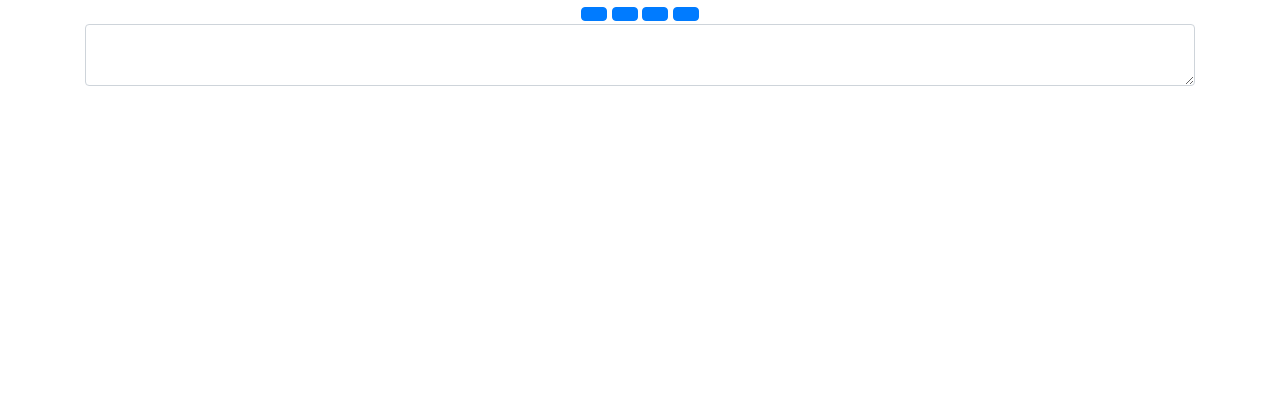
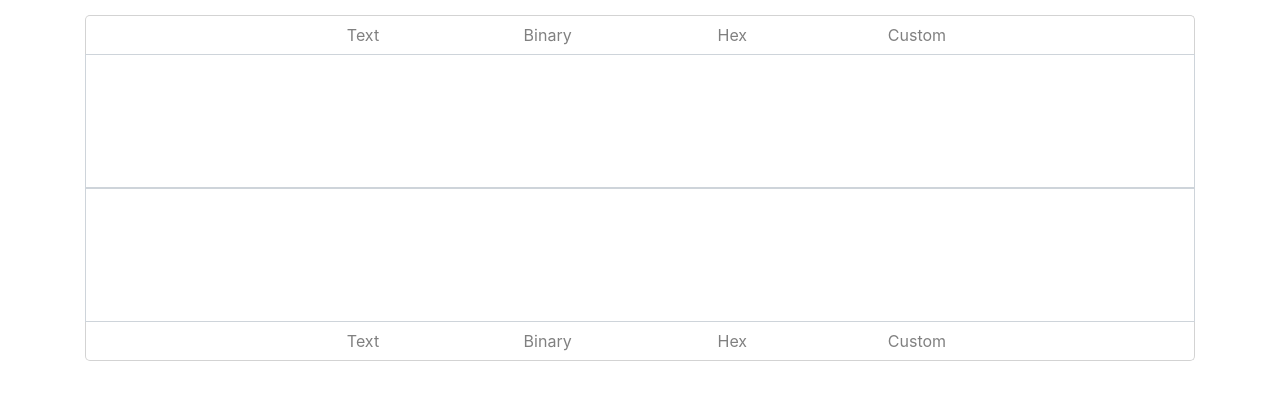
Before and after one commit to bturner1273/NUMBER_SYSTEMS_FUN, a plain HTML site: page converter.html in a window 1280 px wide. Drawn offline with nearby package versions, Linux system fonts and the light colour scheme.

Commit message:
new ui design coming along smoothly, got the base of the input-output text area gui layed out

```diff
--- a/assets/css/converter_styles.css
+++ b/assets/css/converter_styles.css
@@ -1,3 +1,74 @@
-#input_format_toolbar{
+html{
+    height: 100%;
+    width: 100%;
+}
 
+body{
+    height: 100%;
+    width: 100%;
 }
+
+.row div button{
+    border-radius: 0px;
+    color: gray;
+    background: transparent;
+}
+
+.row div button:hover{
+    background: lightgray;
+}
+
+/* THIS WILL BE DONE IN JS JUST LIKE ON THE ORIGINAL PAGE THIS IS JUST FOR TESTING */
+.row div button:focus{
+    outline: none;
+    box-shadow: none;
+    color: rgb(17, 148, 213);
+    background: transparent;
+    border-bottom: 2px solid rgb(17, 148, 213);
+}
+
+.button-clicked {
+    outline: none;
+    box-shadow: none;
+    color: rgb(17, 148, 213);
+    background: transparent;
+    border-bottom: 2px solid rgb(17, 148, 213);
+}
+
+.container{
+    padding-top: 15px;
+}
+
+textarea {
+    resize: none;
+}
+
+.no-top-radius{
+    border-top-right-radius: 0px;
+    border-top-left-radius: 0px;
+}
+
+.no-bottom-radius {
+    border-bottom-right-radius: 0px;
+    border-bottom-left-radius: 0px;
+}
+
+#input_button_row {
+    border-top: 1px solid lightgray;
+    border-right: 1px solid lightgray;
+    border-left: 1px solid lightgray;
+    border-top-left-radius: 5px;
+    border-top-right-radius: 5px;
+}
+
+#output_button_row {
+    border-bottom: 1px solid lightgray;
+    border-right: 1px solid lightgray;
+    border-left: 1px solid lightgray;
+    border-bottom-left-radius: 5px;
+    border-bottom-right-radius: 5px;
+}
+
+#input_text_area {
+    border-top: 1px solid gray;
+}
--- a/converter.html
+++ b/converter.html
@@ -8,16 +8,56 @@
         <link rel="stylesheet" href="assets/css/converter_styles.css">
     </head>
     <body>
+        <!--OVERALL APP WRAPPER CONTAINER-->
         <div class="container">
-            <div class="text-center">
-                <span id="input_format_toolbar">
-                    <button class="btn btn-primary"></button>
-                    <button class="btn btn-primary"></button>
-                    <button class="btn btn-primary"></button>
-                    <button class="btn btn-primary"></button>
-                </span>
-                <textarea class="form-control"></textarea>
+
+            <!-- INPUT DIV -->
+            <div id="input_div" class="">
+                <div id="input_button_row" class="row no-gutters">
+                    <div class="col-2"></div>
+                    <div class="col-2">
+                        <button class="btn btn-block">Text</button>
+                    </div>
+                    <div class="col-2">
+                        <button class="btn btn-block">Binary</button>
+                    </div>
+                    <div class="col-2">
+                        <button class="btn btn-block">Hex</button>
+                    </div>
+                    <div class="col-2">
+                        <button class="btn btn-block">Custom</button>
+                    </div>
+                    <div class="col-2"></div>
+                </div>
+                <div class="row no-gutters">
+                    <textarea rows="5" class="form-control no-top-radius no-bottom-radius"></textarea>
+                </div>
             </div>
+
+
+            <div id="output_div" class="">
+                <div class="row no-gutters">
+                    <textarea rows="5" class="form-control no-top-radius no-bottom-radius"></textarea>
+                </div>
+                <div id="output_button_row" class="row no-gutters">
+                    <div class="col-2"></div>
+                    <div class="col-2">
+                        <button class="btn btn-block">Text</button>
+                    </div>
+                    <div class="col-2">
+                        <button class="btn btn-block">Binary</button>
+                    </div>
+                    <div class="col-2">
+                        <button class="btn btn-block">Hex</button>
+                    </div>
+                    <div class="col-2">
+                        <button class="btn btn-block">Custom</button>
+                    </div>
+                    <div class="col-2"></div>
+                </div>
+            </div>
+
+
         </div>
 
 
```
